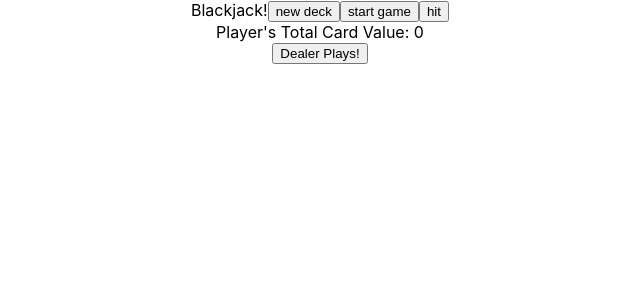
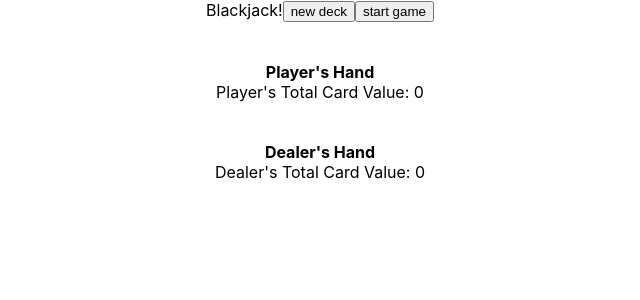
Before and after one commit to WSalinas315/blackjack, a React (Create React App) app: page / in a window 1280 px wide. Shown: the top 300 px of the page, without its empty margins (320-960 px from the left). Built offline with nearby package versions, Linux system fonts and the light colour scheme.

Commit message:
phases of game added

```diff
--- a/src/App.tsx
+++ b/src/App.tsx
@@ -13,13 +13,14 @@ function App() {
   const [deck, setDeck] = useState<Card[]>([]);
   const [playerHand, setPlayerHand] = useState<Card[]>([]);
   const [dealerHand, setDealerHand] = useState<Card[]>([]);
-  const [dealerAction, setDealerAction] = useState<string>('hit');
+  const [phaseOfGame, setPhaseOfGame] = useState<string>("new");
 
   useEffect(() => {
 
   })
 
   function createDeck() {
+    setPhaseOfGame("new")
     let newDeck = []
     for (let i: number = 0; i < 13; i++) {
       let value: string = (i + 1).toString()
@@ -68,6 +69,7 @@ function App() {
         dealerHit()
       }
     }
+    setPhaseOfGame("player")
   }
 
   const hit = () => {
@@ -99,6 +101,7 @@ function App() {
   }
 
   const dealerDecision = () => {
+    setPhaseOfGame("dealer")
     let dealerHandTotal: number = handSum(dealerHand)
     console.log("handSum", dealerHandTotal)
     if (dealerHandTotal < 17) {
@@ -122,19 +125,15 @@ function App() {
       }
     }
     if (sum > 21) {
-      console.log('sum is more than 21', sum)
       let newSum = sum
       for (let i: number = aceCount; i > 0; i--) {
-        console.log('ace being counted')
         newSum -= 10
-        console.log('newSum is', newSum)
         if (newSum <= 21) {
           break;
         }
       }
       sum = newSum
     }
-    console.log('sum', sum)
     return sum
   }
 
@@ -148,9 +147,15 @@ function App() {
       <button onClick={startGame}>
         start game
       </button>
-      <button onClick={hit}>
-        hit
-      </button>
+      <br />
+      <br />
+      {phaseOfGame == "player" &&
+        <button onClick={hit}>
+          hit
+        </button>
+      }
+      <br />
+      <b>Player's Hand</b>
       <div className="deck">
         {playerHand && playerHand.map((card: Card, i) => {
           return (
@@ -162,11 +167,14 @@ function App() {
         )}
         Player's Total Card Value: {handSum(playerHand)}
         <br />
-        <button onClick={dealerDecision}>
-          Dealer Plays!
-        </button>
         <br />
+        {phaseOfGame == "player" &&
+          <button onClick={dealerDecision}>
+            Dealer Plays!
+          </button>
+        }
         <br />
+        <b>Dealer's Hand</b>
         {dealerHand && dealerHand.map((card: Card, i) => {
           return (
             <div key={i}>
@@ -175,7 +183,10 @@ function App() {
           )
         }
         )}
-        {/* Dealer's Total Card Value: {handSum(dealerHand)} */}
+        <br />
+        Dealer's Total Card Value: {handSum(dealerHand)}
+        <br />
+        {phaseOfGame === "end" && <h2>GAME OVER!</h2>}
       </div>
     </div>
   );
```
